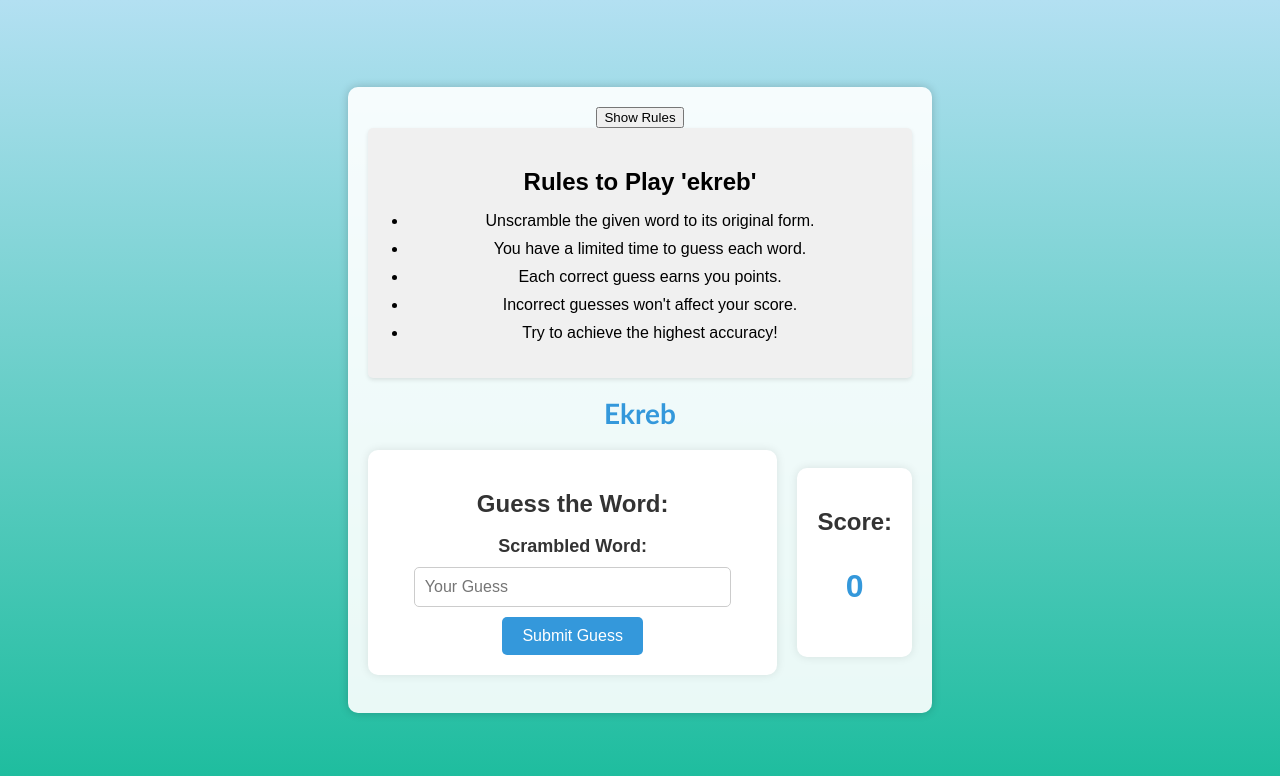
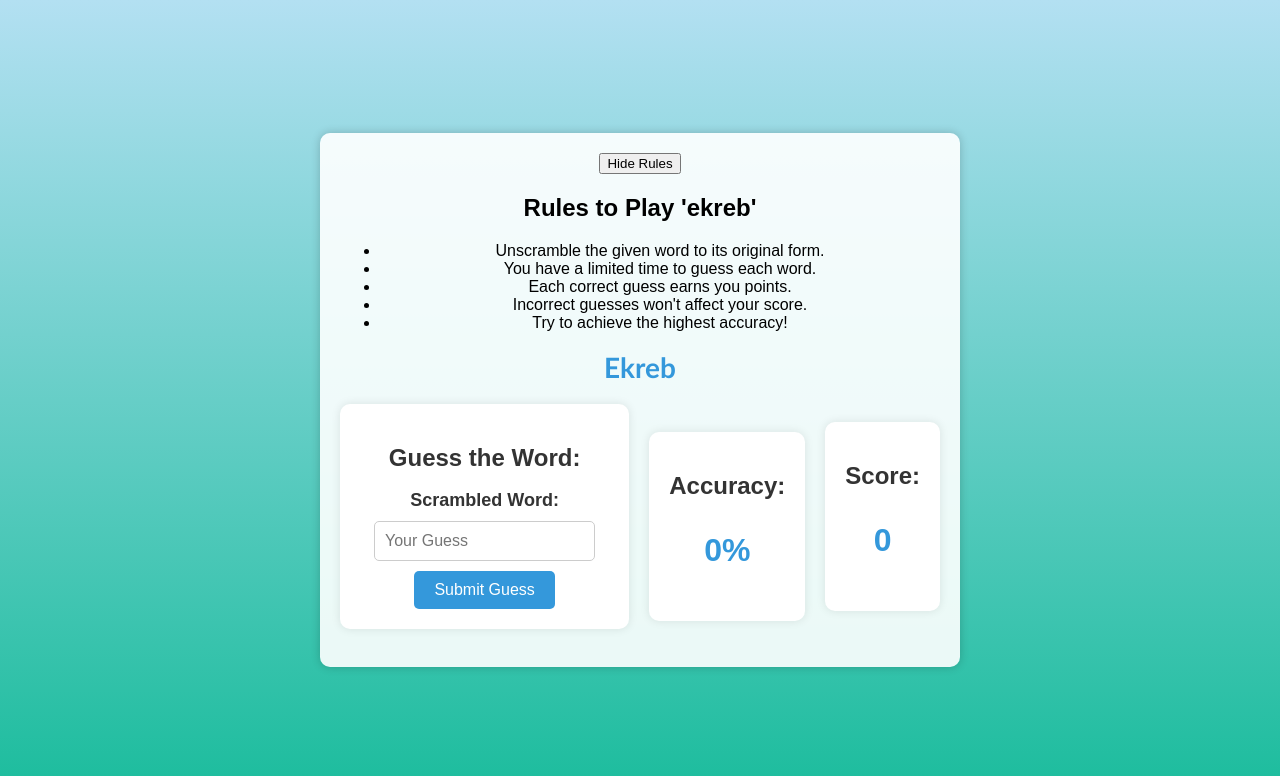
Before and after one commit to emrebilge/Ekreb, a React (Create React App) app in the folder frontend/word-guessing-game/: page / in a window 1280 px wide. Both pictures are taken after a click on the button "Show Rules". Shown: the top 776 px of the page. Built offline with nearby package versions, Linux system fonts and the light colour scheme; no server answers.

Commit message:
Final push

```diff
--- a/frontend/word-guessing-game/src/GamePage/GamePage.js
+++ b/frontend/word-guessing-game/src/GamePage/GamePage.js
@@ -8,7 +8,7 @@ function GamePage() {
   const [guess, setGuess] = useState('');
   const [score, setScore] = useState(0);
   const [feedback, setFeedback] = useState('');
-  const [accuracy, setAccuracy] = useState(0);
+  const [accuracy, setAccuracy] = useState(0.00);
   const [showRules, setShowRules] = useState(false);
 
 
@@ -21,20 +21,19 @@ function GamePage() {
         guess: guess,
       });
 
-      // Assuming the backend responds with the updated score
+      // Assuming the backend responds with the updated score and accuracy
       setScore(response.data.score);
-
+      setAccuracy(response.data.accuracy);
       if (response.data.message === 'Correct guess') {
         setFeedback('Correct! Well done.');
-      } else {
-        setFeedback('Incorrect. Try again.');
-      }
-
-      // Calculate accuracy
-      const correctCount = response.data.correctCount;
-      const totalGuesses = response.data.totalGuesses;
-      const calculatedAccuracy = (correctCount / totalGuesses) * 100;
-      setAccuracy(calculatedAccuracy.toFixed(2)); // Limit to 2 decimal places
+        // Wait for 3 seconds, then fetch a new word
+        setTimeout(() => {
+        fetchRandomWord();
+         setFeedback(''); // Clear the feedback
+        }, 2500);
+} else {
+      setFeedback('Incorrect. Try again.');
+}
     } catch (error) {
       // Handle error here
       console.error('Error submitting guess:', error);
@@ -42,8 +41,6 @@ function GamePage() {
     }
     setGuess('');
   };
-
-
 
   const fetchRandomWord = async () => {
     try {
@@ -55,7 +52,6 @@ function GamePage() {
     }
   };
 
-
   useEffect(() => {
     fetchRandomWord();
   }, []);
@@ -65,9 +61,8 @@ function GamePage() {
   };
 
   return (
-    <div className="game-container">
-      <button onClick={toggleRules}>Show Rules</button>
-      {showRules && <Rules />} {/* Render Rules component when showRules is true */}
+<div className="game-container">
+  <Rules showRules={showRules} toggleRules={toggleRules} />
       <header className="game-header">
         <h1>Ekreb</h1>
       </header>
@@ -86,6 +81,10 @@ function GamePage() {
             Submit Guess
           </button>
         </div>
+        <div className="accuracy-card">
+          <h2 className="accuracy-title">Accuracy:</h2>
+          <p className="accuracy">{accuracy}%</p>
+       </div>
         <div className="score-card">
           <h2 className="score-title">Score:</h2>
           <p className="score">{score}</p>
--- a/frontend/word-guessing-game/src/GamePage/Rules.js
+++ b/frontend/word-guessing-game/src/GamePage/Rules.js
@@ -1,10 +1,13 @@
-// Rules.js
 import React from 'react';
-import './Rules.css'; // Import the CSS file for styling
 
-function Rules() {
+function Rules({ showRules, toggleRules }) {
   return (
     <div className="rules-container">
+      <button onClick={toggleRules}>
+        {showRules ? 'Hide Rules' : 'Show Rules'}
+      </button>
+      {showRules && (
+        <div className="rules-content">
           <h2 className="rules-title">Rules to Play 'ekreb'</h2>
           <ul className="rules-list">
             <li>Unscramble the given word to its original form.</li>
@@ -14,6 +17,8 @@ function Rules() {
             <li>Try to achieve the highest accuracy!</li>
           </ul>
         </div>
+      )}
+    </div>
   );
 }
 
```
Also changed, not shown: 1 other file (tests, documents, lock files or other folders). Lines whose indentation alone changed are shown as unchanged.
